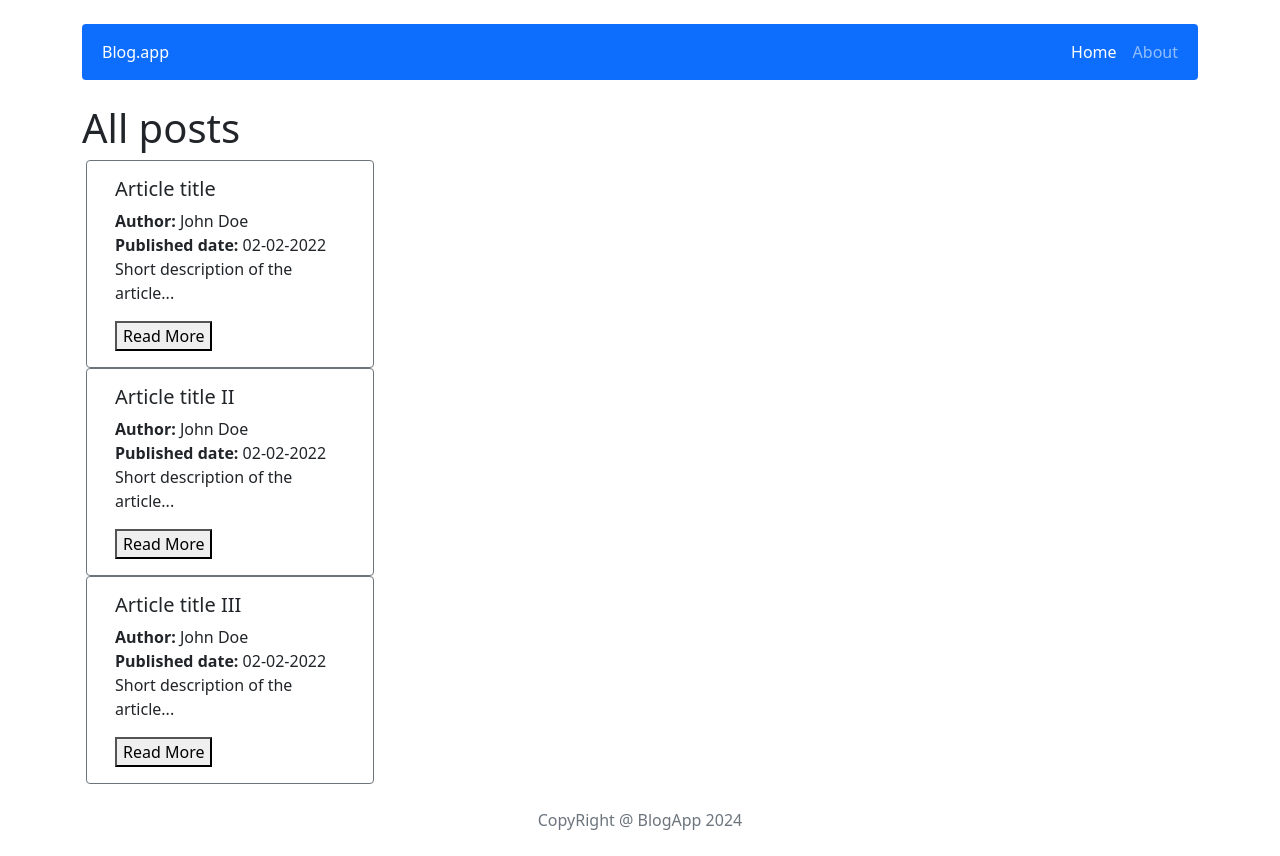
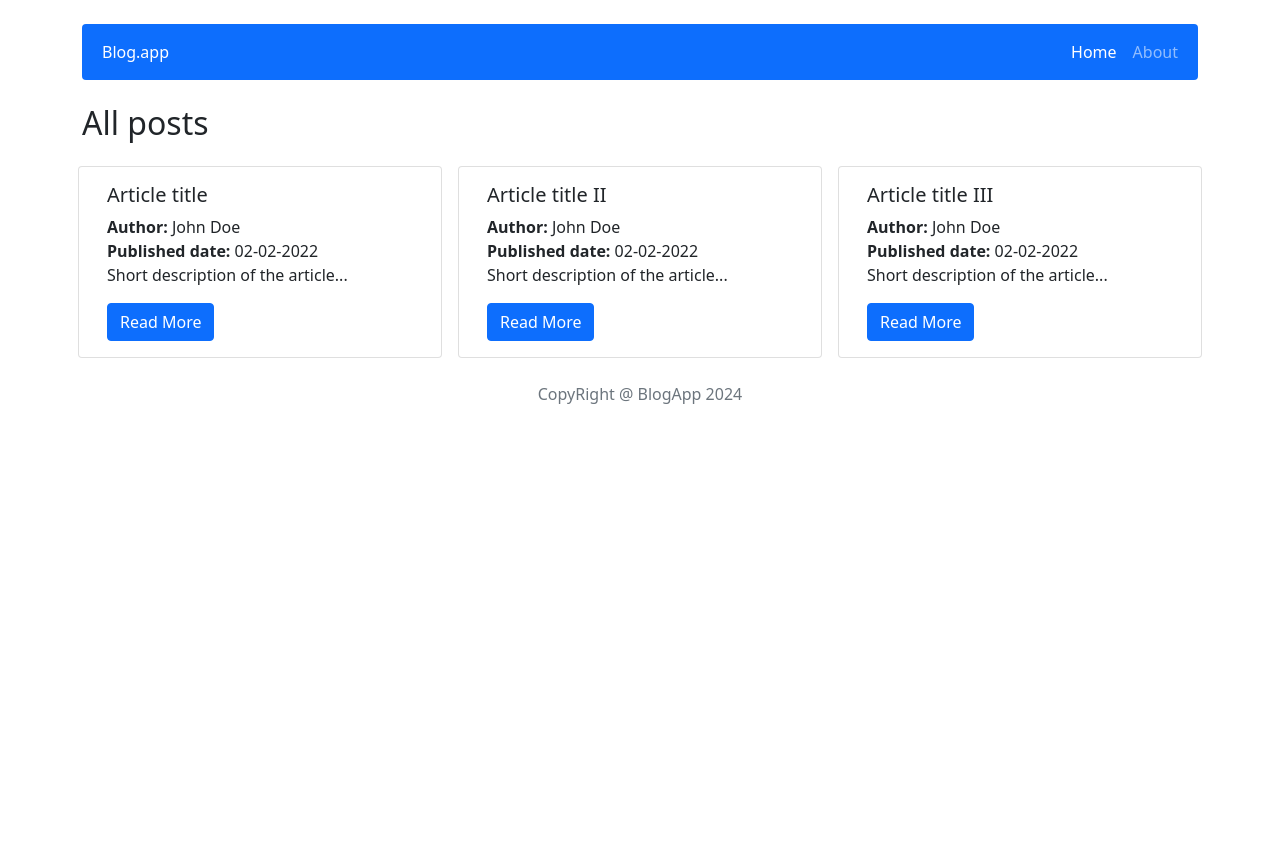
Before and after one commit to stelmonitos/blog-app-react, a React (Create React App) app: page / in a window 1280 px wide. After the commit the page ends 800 px from the top, so only its background shows below. Built offline with nearby package versions, Linux system fonts and the light colour scheme.

Commit message:
fix cards

```diff
--- a/src/components/features/Posts.js
+++ b/src/components/features/Posts.js
@@ -1,31 +1,28 @@
 import { useSelector } from "react-redux";
 import { getAllPosts } from "../../redux/postsRedux";
 import { Link } from "react-router-dom";
-import { CardGroup } from "react-bootstrap";
 import { Card } from "react-bootstrap";
-import { Row, Col } from "react-bootstrap";
+import { Button } from "react-bootstrap";
+
 const Posts = () => {
     const posts = useSelector(getAllPosts);
     return (
-        <>
-
+        <div className="row ">
             {posts.map(post => (
-                <Row className="g-4">
-                <Card border="secondary" style={{ width: '18rem'}} className="rounded mx-3">
+                <Card style={{ width: '26rem'}} className="rounded mx-2 mt-3 col">
                 <aritcle className="m-3" to={`/post/${post.id}`} key={post.id}>
                     <h5>{post.title}</h5>
                     <span><strong>Author: </strong></span>{post.author}<br />
                     <span><strong>Published date: </strong></span>{post.publishedDate}<br />
                     <p>{post.shortDescription}</p>
                     <Link to={`/post/${post.id}`}>
-                        <button>Read More</button>
+                        <Button>Read More</Button>
                     </Link>
                 </aritcle>
                 </Card>
-                </Row>
             ))}
 
-        </>
+        </div>
     );
 };
 
--- a/src/components/pages/Home.js
+++ b/src/components/pages/Home.js
@@ -4,7 +4,7 @@ const Home = () => {
   return (
     <>
     <header>
-      <h1>All posts</h1>
+      <h2>All posts</h2>
     </header>
     <div>
       <Posts />
```
